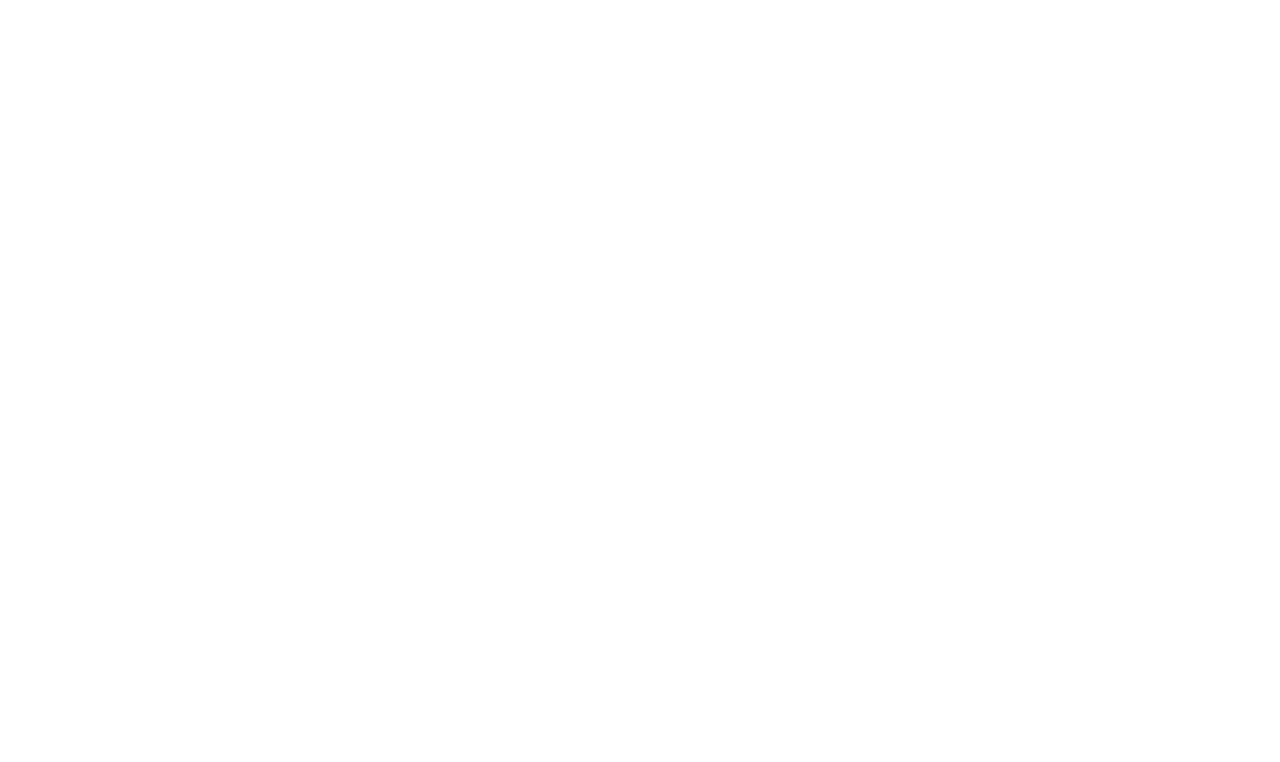
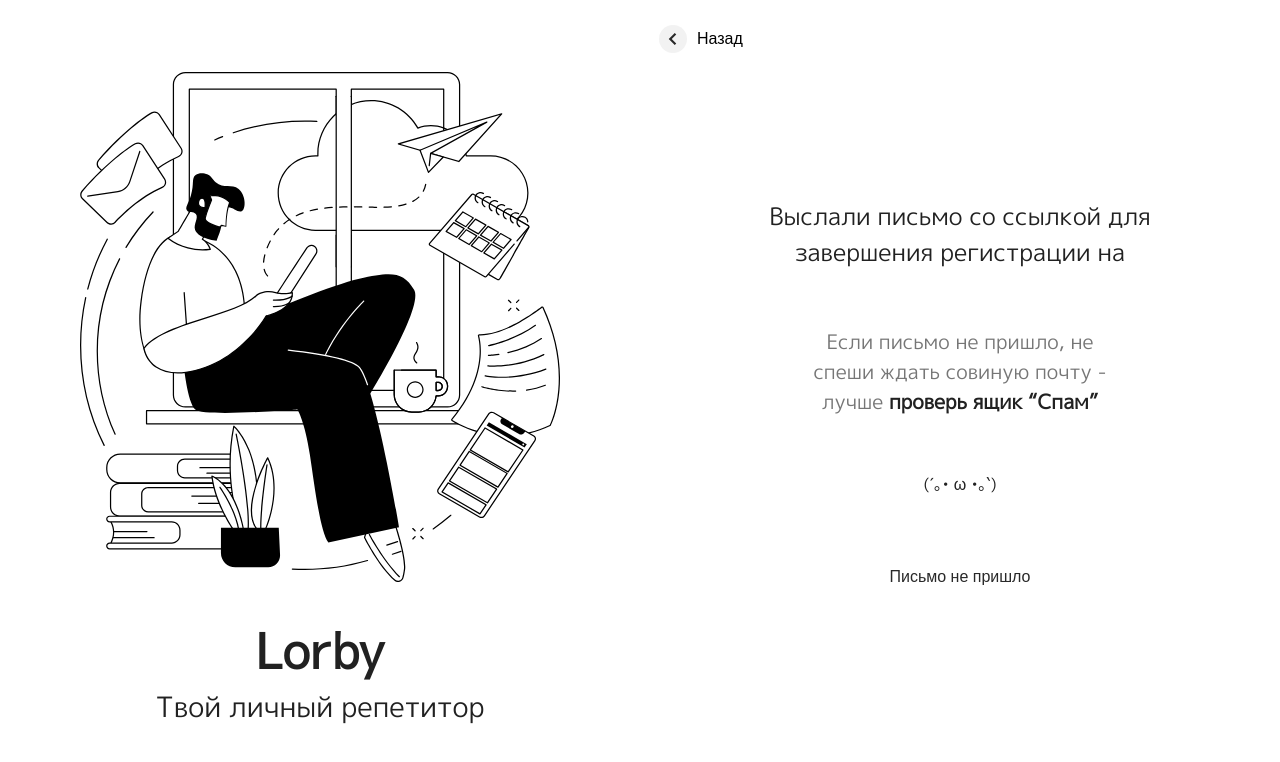
Before and after one commit to ainaziko/lorby, a React (Create React App) app: page /email/verify/info in a window 1280 px wide. Before the commit this address had no page. Shown: the top 762 px of the page. Built offline with nearby package versions, Linux system fonts and the light colour scheme.

Commit message:
designed email verification page and it's components, added a modal window

```diff
--- a/package.json
+++ b/package.json
@@ -9,6 +9,7 @@
     "formik": "^2.4.6",
     "react": "^18.3.1",
     "react-dom": "^18.3.1",
+    "react-modal": "^3.16.1",
     "react-router-dom": "^6.24.0",
     "react-scripts": "5.0.1",
     "web-vitals": "^2.1.4",
--- a/src/App.js
+++ b/src/App.js
@@ -1,14 +1,20 @@
 import { Routes, Route } from "react-router-dom";
 import LoginPage from './pages/login/LoginPage'
 import RegistrationPage from './pages/registration/RegistrationPage';
+import WelcomePage from "./pages/greetings/WelcomePage";
+import ComeBackPage from "./pages/greetings/ComeBackPage";
+import EmailVerificationPage from "./pages/verification/EmailVerificationPage";
 
 
 function App() {
   return (
     <div className="App">
       <Routes>
-          <Route path="/" element={<LoginPage/>} />
-          <Route path="/register" element={<RegistrationPage/>} />
+          <Route path="/" element={<LoginPage/>}/>
+          <Route path="/register" element={<RegistrationPage/>}/>
+          <Route path="/welcome" element={<WelcomePage/>}/>
+          <Route path="/comeback" element={<ComeBackPage/>}/>
+          <Route path="/email/verify/info" element={<EmailVerificationPage/>}/>
       </Routes>
     </div>
   );
--- /dev/null
+++ b/src/components/greetings/Greeting.jsx
@@ -0,0 +1,16 @@
+import React from "react";
+import styles from './Greeting.module.css'
+import mainImg from '../../assets/illustration.svg'
+
+const Greeting = ({ message }) => {
+    return (
+        <div className={styles.greeting}>
+            <p className={styles.title}>{message}</p>
+            <p className={styles.subTitle}>Lorby - твой личный репетитор</p>
+            <img className={styles.illustrationImg} src={mainImg} alt=""/>
+            <button className={styles.logOutBtn}>Выйти</button>
+        </div>
+    )
+}
+
+export default Greeting;
--- /dev/null
+++ b/src/components/greetings/Greeting.module.css
@@ -0,0 +1,36 @@
+.greeting {
+    height: 100vh;
+    display: flex;
+    flex-direction: column;
+    justify-content: center;
+    align-items: center;
+}
+
+.title {
+    margin-top: 1.5rem;
+    font-size: 36px;
+    font-weight: 500;
+    color: #212121;
+}
+
+.subTitle {
+    font-size: 20px;
+    font-weight: 400;
+    color: #212121;
+}
+
+.illustrationImg {
+    margin: 2rem 0;
+    max-width: 420px;
+    max-height: 446.26px;
+}
+
+.logOutBtn {
+    max-width: 343px;
+    height: 50px;
+    border: none;
+    background-color: transparent;
+    font-size: 16px;
+    font-weight: 500;
+    color: #292929;
+}
--- /dev/null
+++ b/src/pages/greetings/ComeBackPage.jsx
@@ -0,0 +1,12 @@
+import React from "react";
+import Greeting from "../../components/greetings/Greeting";
+
+const ComeBackPage = () => {
+    return (
+        <>
+            <Greeting message={'С возвращением!'}/>
+        </>
+    )
+}
+
+export default ComeBackPage;
--- /dev/null
+++ b/src/pages/greetings/WelcomePage.jsx
@@ -0,0 +1,12 @@
+import React from "react";
+import Greeting from "../../components/greetings/Greeting";
+
+const WelcomePage = () => {
+    return (
+        <>
+            <Greeting message={'Добро пожаловать!'}/>
+        </>
+    )
+}
+
+export default WelcomePage;
--- /dev/null
+++ b/src/pages/verification/EmailVerificationPage.jsx
@@ -0,0 +1,55 @@
+import React, { useState } from "react";
+import { useNavigate } from "react-router-dom";
+import Illustration from "../../UI/illustration/Illustration";
+import styles from './EmailVerificationPage.module.css'
+import goBackIcon from '../../assets/back.svg'
+import Modal from 'react-modal';
+
+
+const EmailVerificationPage = ({ email }) => {
+    const navigate = useNavigate();
+    const [isFormVisible, setIsFormVisible] = useState(false);
+
+    const handleResendEmail = () => {
+        setIsFormVisible(true);
+    }
+
+    const handleCloseModal = () => {
+        setIsFormVisible(false);
+    };
+
+    return(
+        <div className={styles.verifyContainer}>
+            <Illustration/>
+            <div className={styles.emailVerifyInfo}>
+                <button
+                    className={styles.goBackBtn}
+                    onClick={() => navigate(-1)}>
+                    <img className={styles.goBackIcon} src={goBackIcon}/>
+                    Назад
+                </button>
+                <div className={styles.textInfo}>
+                    <p className={styles.title}>Выслали письмо со ссылкой для завершения регистрации на {email}</p>
+                    <p className={styles.info}>Если письмо не пришло, не спеши ждать совиную почту - лучше <strong className={styles.spam}>проверь ящик “Спам”</strong></p>
+                    <p className={styles.emodzi}>(´｡• ω •｡`)</p>
+                    <button className={styles.resendBtn} onClick={handleResendEmail}>Письмо не пришло</button>
+                </div>
+            </div>
+            <Modal
+                isOpen={isFormVisible}
+                onRequestClose={() => setIsFormVisible(false)}
+                contentLabel="Booking Form"
+                className={styles.modal}
+                overlayClassName={styles.overlay}
+            >
+                <div className={styles.modalContaining}>
+                    <p className={styles.modalTitle}>Мы выслали еще одно письмо на указанную тобой почту {email}</p>
+                    <p className={styles.modalInfo}>Не забудь проверить ящик “Спам”!</p>
+                    <button className={styles.modalCloseBtn} onClick={handleCloseModal}>Понятно!</button>
+                </div>
+            </Modal>
+        </div>
+    )
+}
+
+export default EmailVerificationPage;
--- /dev/null
+++ b/src/pages/verification/EmailVerificationPage.module.css
@@ -0,0 +1,123 @@
+.verifyContainer {
+    display: flex;
+}
+
+.emailVerifyInfo {
+    width: 50%;
+    display: flex;
+    flex-direction: column;
+    justify-content: center;
+    align-items: center;
+}
+
+.textInfo {
+    width: 421px;
+    height: 404px;
+    display: flex;
+    flex-direction: column;
+    justify-content: space-between;
+    align-items: center;
+    text-align: center;
+    color: #212121;
+}
+
+
+.goBackBtn {
+    width: 96px;
+    background-color: transparent;
+    border: none;
+    display: flex;
+    justify-content: space-between;
+    align-items: center;
+    font-size: 16px;
+    font-weight: 400;
+    position: absolute;
+    top: 1.5rem;
+    left: 51%;
+}
+
+.title {
+    font-size: 24px;
+    font-weight: 500;
+}
+
+.info {
+    width: 313px;
+    color: #767676;
+    font-size: 20px;
+    font-weight: 500;
+}
+
+.spam {
+    color: #212121;
+}
+
+.emodzi {
+    font-weight: 500;
+}
+
+.resendBtn {
+    width: 343px;
+    height: 50px;
+    font-size: 16px;
+    font-weight: 500;
+    background-color: transparent;
+    border: none;
+    color: #292929;
+}
+
+.modal {
+    position: absolute;
+    top: 50%;
+    left: 50%;
+    right: auto;
+    bottom: auto;
+    width: 375px;
+    height: 300px;
+    transform: translate(-50%, -50%);
+    padding: 2rem;
+    border-radius: 32px;
+    z-index: 1000;
+    background-color: white;
+    text-align: center;
+}
+
+.overlay {
+    position: fixed;
+    top: 0;
+    left: 0;
+    right: 0;
+    bottom: 0;
+    background-color: rgba(0, 0, 0, 0.75);
+    z-index: 999;
+}
+
+.modalContaining {
+    height: 235px;
+    display: flex;
+    flex-direction: column;
+    align-items: center;
+    justify-content: space-between;
+}
+
+.modalTitle {
+    color: #212121;
+    font-size: 20px;
+    font-weight: bold;
+}
+
+.modalInfo {
+    color: #767676;
+    font-size: 16px;
+    font-weight: bold;
+    width: 200px;
+}
+
+.modalCloseBtn {
+    width: 311px;
+    height: 50px;
+    color: #F8F8F8;
+    font-size: 16px;
+    background-color: #292929;
+    border-radius: 12px;
+}
```
Also changed, not shown: 1 other file (tests, documents, lock files or other folders).
